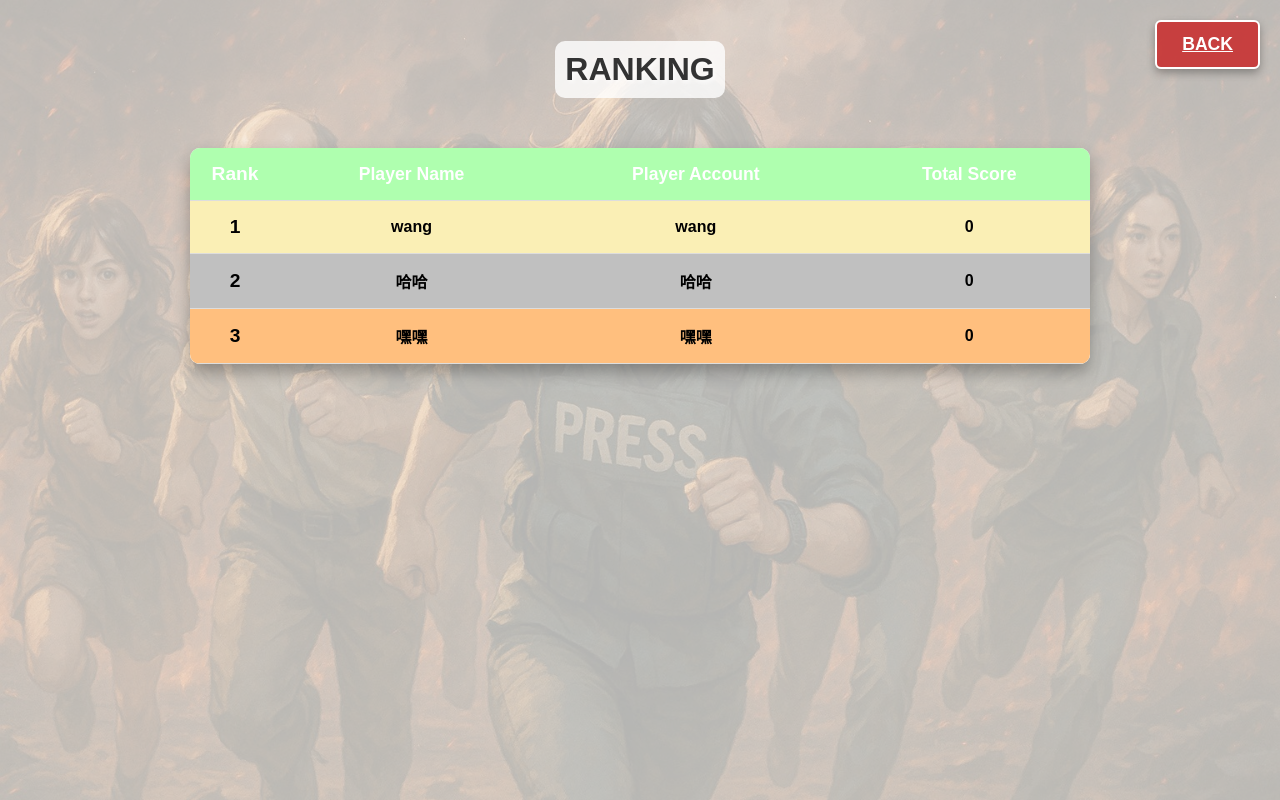
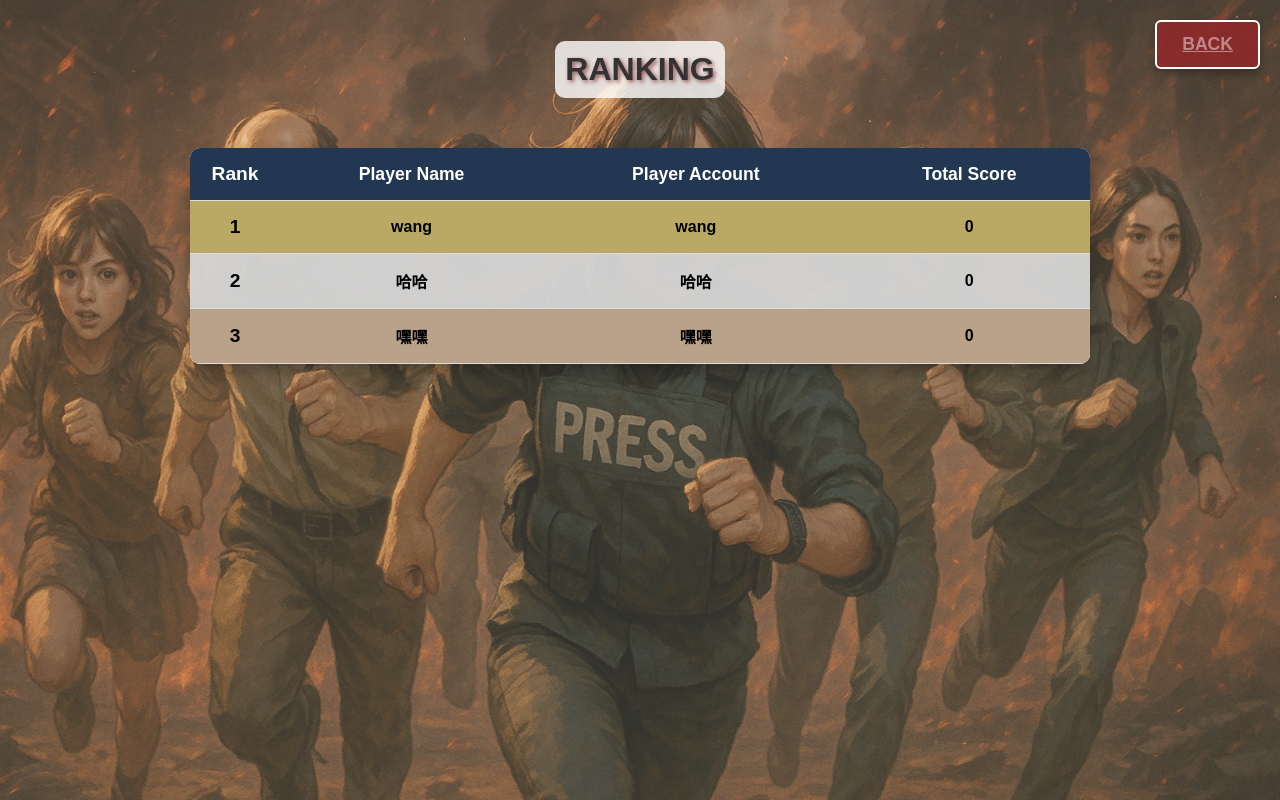
Before and after one commit to KOYUNGCHING/CITY_PUZZLE, a Flask app: page /ranking in a window 1280 px wide. Run offline with Flask 3, Linux system fonts and the light colour scheme; data comes from the database, SQL or seed files in the repository.

```diff
--- a/static/css/ranking.css
+++ b/static/css/ranking.css
@@ -25,7 +25,7 @@ body, html {
     background-repeat: no-repeat;
 
     /* 關鍵：將背景顏色淡化 */
-    background-color: rgba(255, 255, 255, 0.7); /* 白色半透明覆蓋 */
+    background-color: rgba(255, 255, 255, 0.167); /* 白色半透明覆蓋 */
     background-blend-mode: overlay; /* 讓背景圖與顏色混合 */
 }
 
@@ -37,8 +37,8 @@ body, html {
     padding: 12px 25px;
     font-size: 1.1em;
     font-weight: bold;
-    color: white;
-    background-color: rgba(200, 50, 50, 0.9); /* 紅色系 */
+    color: rgba(255, 255, 255, 0.446);
+    background-color: rgba(142, 42, 42, 0.9); /* 紅色系 */
     border: 2px solid white;
     border-radius: 6px;
     cursor: pointer;
@@ -54,7 +54,7 @@ body, html {
 /* --- 標題樣式 --- */
 .ranking-title {
     color: #333;
-    text-shadow: 2px 2px 4px rgba(255, 255, 255, 0.8);
+    text-shadow: 2px 2px 4px rgba(128, 54, 54, 0.8);
     margin-bottom: 30px;
     padding: 10px;
     background-color: rgba(255, 255, 255, 0.8);
@@ -80,7 +80,7 @@ body, html {
 }
 
 #ranking-table thead th {
-    background-color: #afffaf; /* 表頭顏色 */
+    background-color: #223852; /* 表頭顏色 */
     color: white;
     font-size: 1.1em;
 }
@@ -96,15 +96,15 @@ body, html {
 
 /* 前三名特別樣式 */
 #ranking-table tbody tr:nth-child(1) td {
-    background-color: #faefb5; /* 金色 */
+    background-color: #9a801ba9; /* 金色 */
     font-weight: bold;
 }
 #ranking-table tbody tr:nth-child(2) td {
-    background-color: #c0c0c0; /* 銀色 */
+    background-color: #c0c0c0af; /* 銀色 */
     font-weight: bold;
 }
 #ranking-table tbody tr:nth-child(3) td {
-    background-color: #ffbf7e; /* 銅色 */
+    background-color: #885f3690; /* 銅色 */
     font-weight: bold;
 }
 
```
Also changed, not shown: static/css/game4.css (+11 -2 lines), static/js/game4.js (+14 -1 lines).
